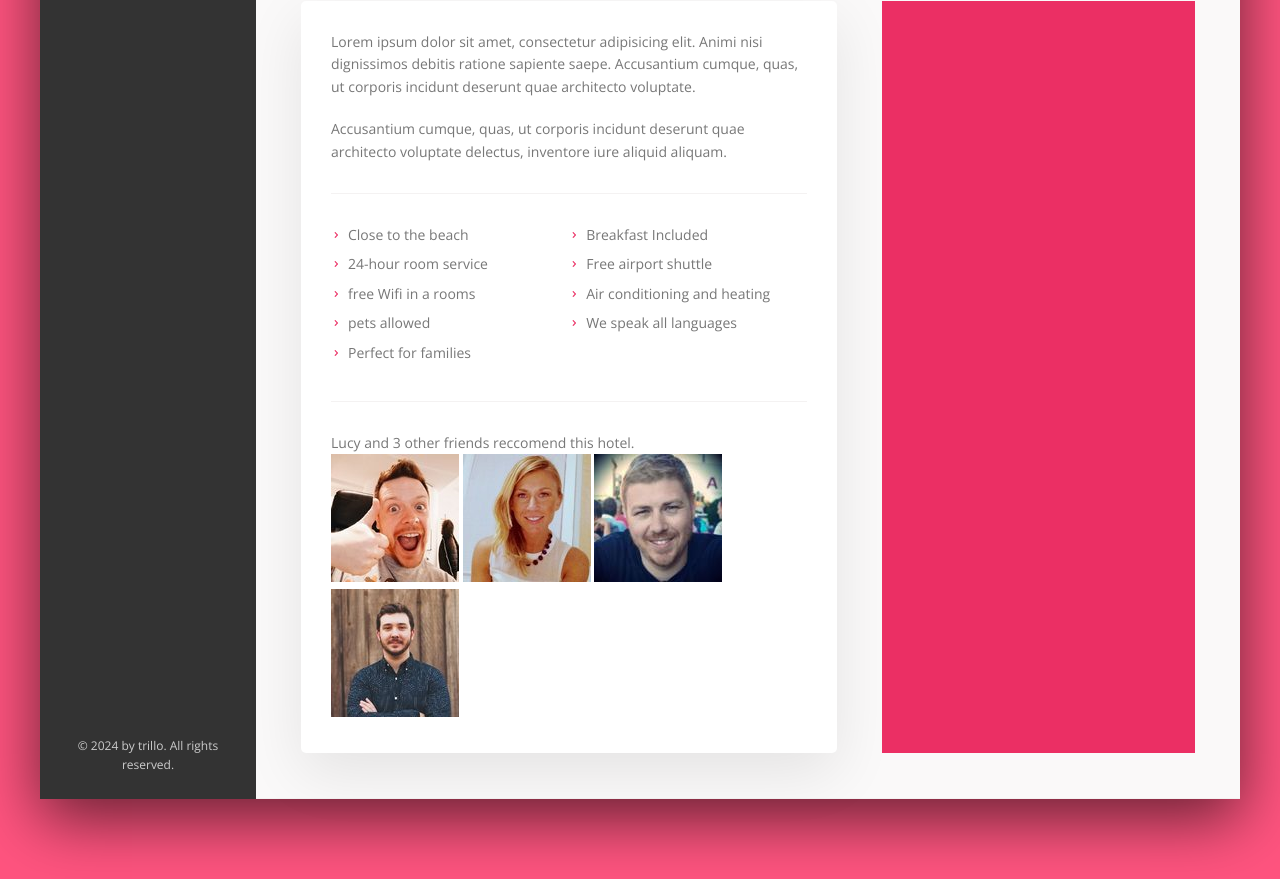
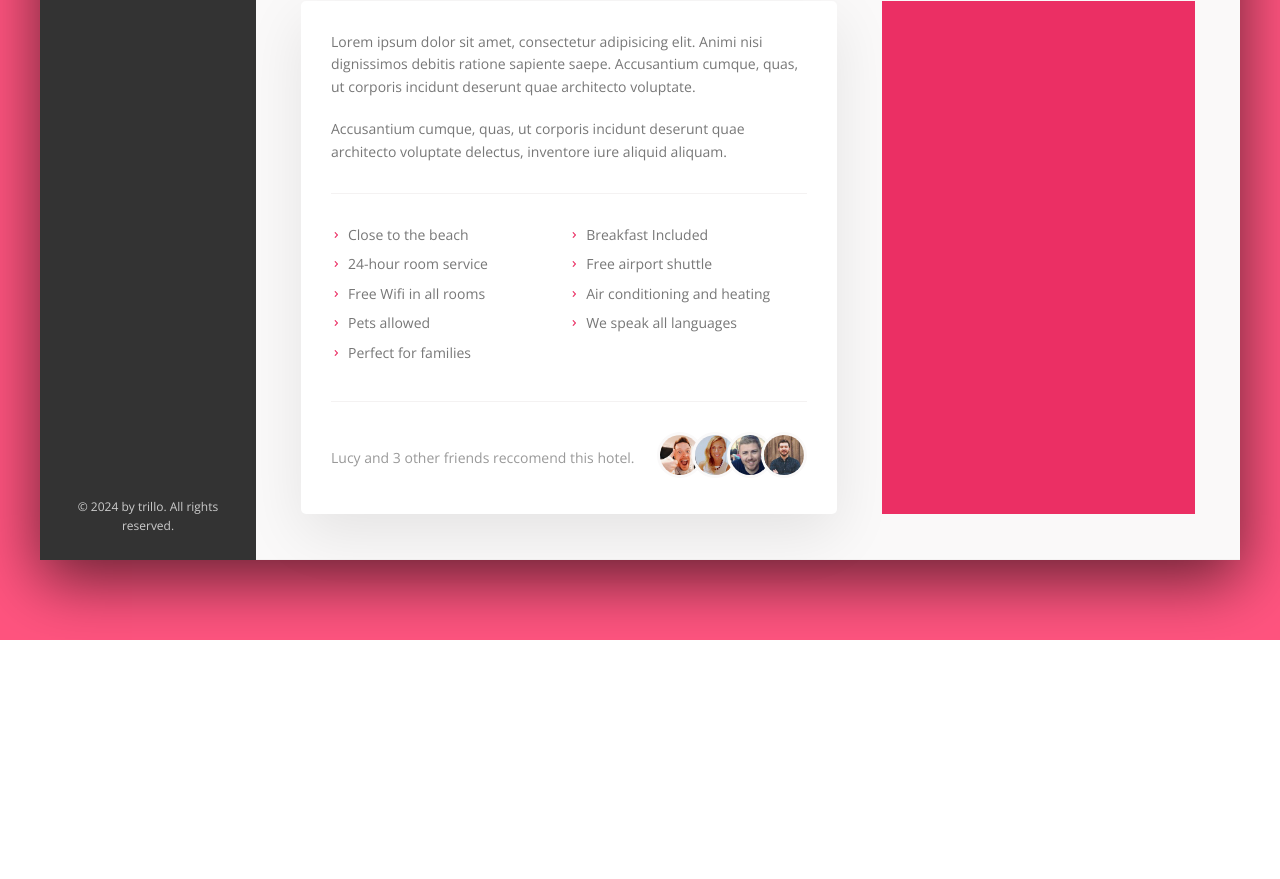
Before and after one commit to thebridge24/Trillo-Project-Hotel, a website: page Trillo/starter/index.html in a window 1280 px wide. Shown: the part 646-1525 px from the top of the page. After the commit the page ends 1286 px from the top, so only its background shows below. Drawn offline with nearby package versions, Linux system fonts and the light colour scheme.

Commit message:
Hotel views recommend style version done

```diff
--- a/Trillo/starter/index.html
+++ b/Trillo/starter/index.html
@@ -151,9 +151,9 @@
                                 <li class="list__item">Breakfast Included</li>
                                 <li class="list__item">24-hour room service</li>
                                 <li class="list__item">Free airport shuttle</li>
-                                <li class="list__item">free Wifi in a rooms</li>
+                                <li class="list__item">Free Wifi in all rooms</li>
                                 <li class="list__item">Air conditioning and heating</li>
-                                <li class="list__item">pets allowed</li>
+                                <li class="list__item">Pets allowed</li>
                                 <li class="list__item">We speak all languages </li>
                                 <li class="list__item">Perfect for families</li>
                             </ul>
--- a/Trillo/starter/sass/_components.scss
+++ b/Trillo/starter/sass/_components.scss
@@ -368,3 +368,26 @@
 
 ////////////////////////////////////////////////////////////////
 /// RECOMMEND
+
+.recommend {
+    font-size: 1.4rem;
+    color: var(--color-grey-dark-3);
+    display: flex;
+    align-items: center;
+
+    &__count {
+        margin-right: auto;
+    }
+
+    &__photo {
+        box-sizing: content-box;
+        height: 4rem;
+        width: 4rem;
+        border-radius: 50%;
+        border: 3px solid var(--color-grey-light-1);
+
+        &:not(:last-child) {
+            margin-right: -1.5rem
+        }
+    }
+}
```
Also changed, not shown: Trillo/starter/css/style.css.
